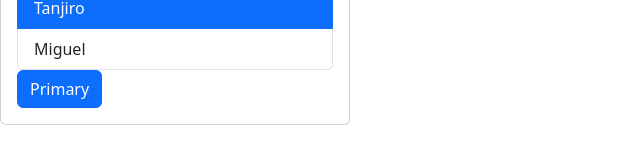
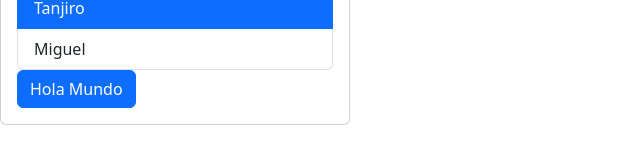
Before and after one commit to MiguelSanchezCuello/hm-react-app, a React (Vite) app: page / in a window 1280 px wide. Shown: the part 143-303 px from the top of the page, without its empty margins (0-640 px from the left). Built offline with nearby package versions, Linux system fonts and the light colour scheme.

Commit message:
Completado el ejercicio de obtener un boton de bootstrap y cambiarlo para que se desabilite y cambie a la clase de boton secundario, el ejercicio tambien incluye poder cambiar el estado del boton utilizando el react developer tools. (around 1:42 of the video)

```diff
--- a/src/App.tsx
+++ b/src/App.tsx
@@ -1,9 +1,15 @@
 import Card, { CardBody } from "./components/Card";
 import List from "./components/List";
+import Button from "./components/Button";
+import { useState } from "react";
 
 function App() {
+  const [isLoading, setIsLoading] = useState(false);
+  const handleClick = () => setIsLoading(!isLoading);
+
+
   const list: string[] = ["Goku", "Tanjiro", "Miguel"];
-  let btnClass: string = "btn btn-primary";
+
 
   const handleSelect = (elemento: string) => {
     console.log("imprimiendo :" + elemento);
@@ -15,16 +21,14 @@
     "Sin elementos para mostrar"
   );
 
-  const handleClick = () => {
-    btnClass = "btn btn-secondary"
-  }
+
 
   return (
     <Card>
       {/* {list.length !== 0 && "mi lista"}  ejemplo de como funciona un valor falsy */}
       <CardBody title="Hola Mundo" text="Este es el texto" />
       {contenido}
-      <button type="button" className={btnClass} onClick={handleClick}>Primary</button>
+      <Button isLoading={isLoading} onClick={handleClick} >Hola Mundo</Button>
     </Card>
   );
 }
--- /dev/null
+++ b/src/components/Button.tsx
@@ -0,0 +1,23 @@
+import { ReactNode } from "react";
+
+type Props = {
+  children: ReactNode;
+  isLoading: boolean;
+  onClick: () => void;
+};
+
+function Button({ children, isLoading, onClick }: Props) {
+  return (
+    <button
+      disabled={isLoading}
+      onClick={onClick}
+      type="button"
+      className={`btn btn-${isLoading ? 'secondary' : 'primary'}`}
+
+    >
+      {isLoading ? 'Cargando' : children}
+    </button>
+  );
+}
+
+export default Button;
```
